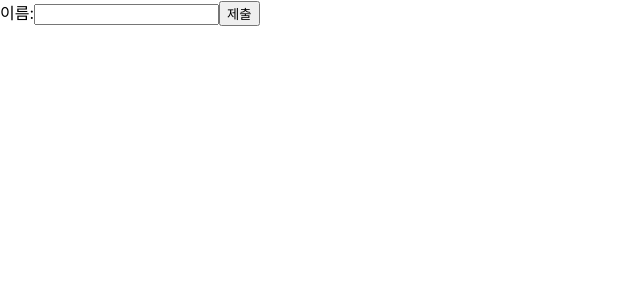
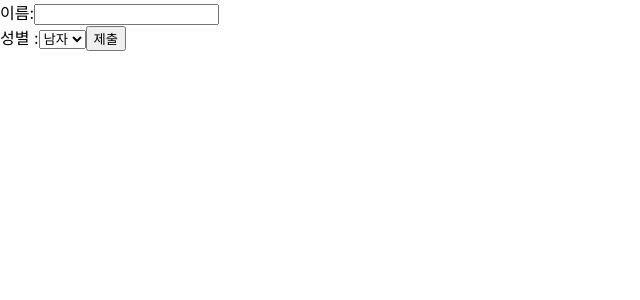
Before and after one commit to JinHeeDo-prog/23-react1, a React (Create React App) app: page / in a window 1280 px wide. Shown: the top 300 px of the page, without its empty margins (0-640 px from the left). Built offline with nearby package versions, Linux system fonts and the light colour scheme.

Commit message:
add Gender system

```diff
--- a/src/chapter_11/SIgnUp.jsx
+++ b/src/chapter_11/SIgnUp.jsx
@@ -2,12 +2,20 @@ import React, {useState} from "react";
 
 function SignUp(props){
   const [name,setName] = useState("");
+  const [gender, setGender] = useState("남자");
+
   const handleChangeName = (event) =>{
     setName(event.target.value);
   };
 
+  const handleChangeGender = (event) => {
+    setGender(event.target.value);
+  }
+
   const handelSubmit = (event) => {
-    alert(`이름 : ${name}`);
+
+    alert(`이름 : ${name}, 성별 : ${gender}`);
+
     event.preventDefault();
   };
 
@@ -18,6 +26,14 @@ function SignUp(props){
         <input type="text" value={name} onChange={handleChangeName}/>
 
       </label>
+      <br/>
+      <label>
+        성별 :
+        <select value={gender} onChange={handleChangeGender}>
+          <option value="남자">남자</option>
+          <option value="여자">여자</option>
+        </select>
+      </label>
       <button type="submit">제출</button>
     </form>
   )
```
